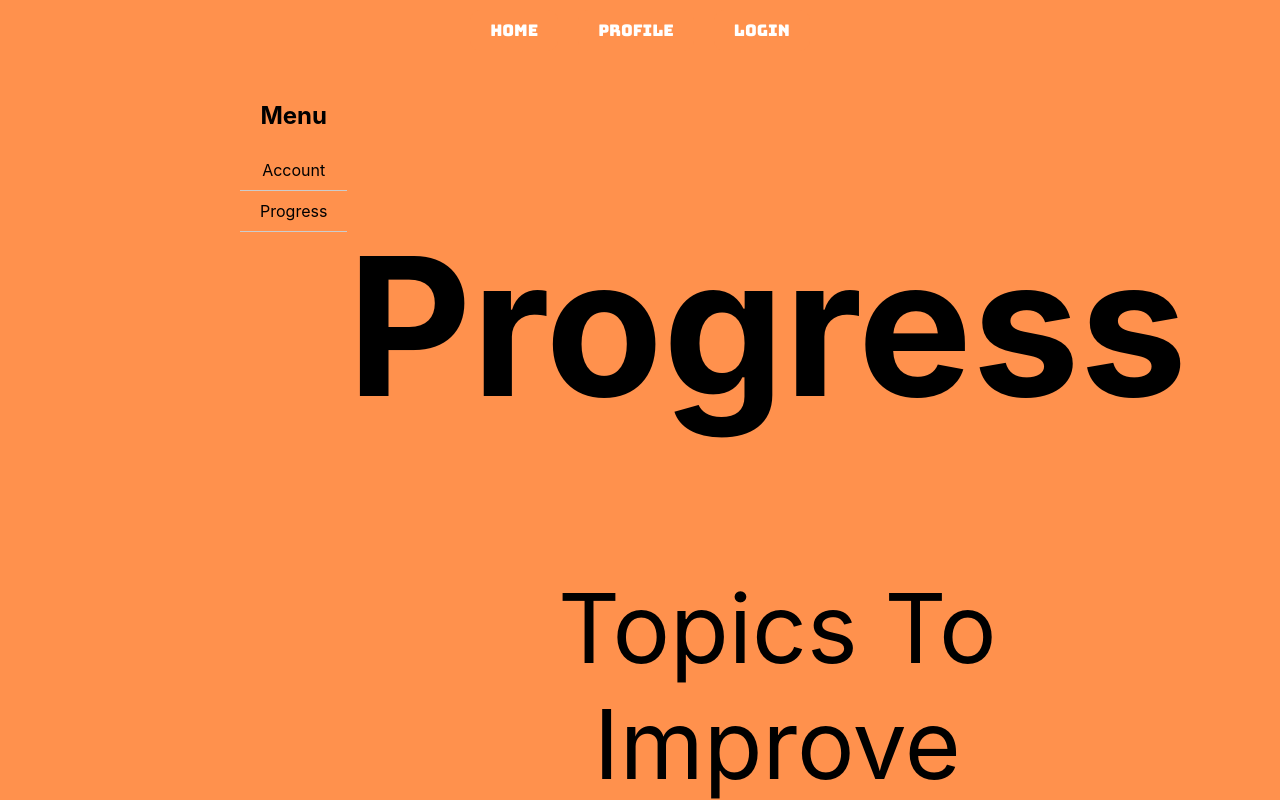
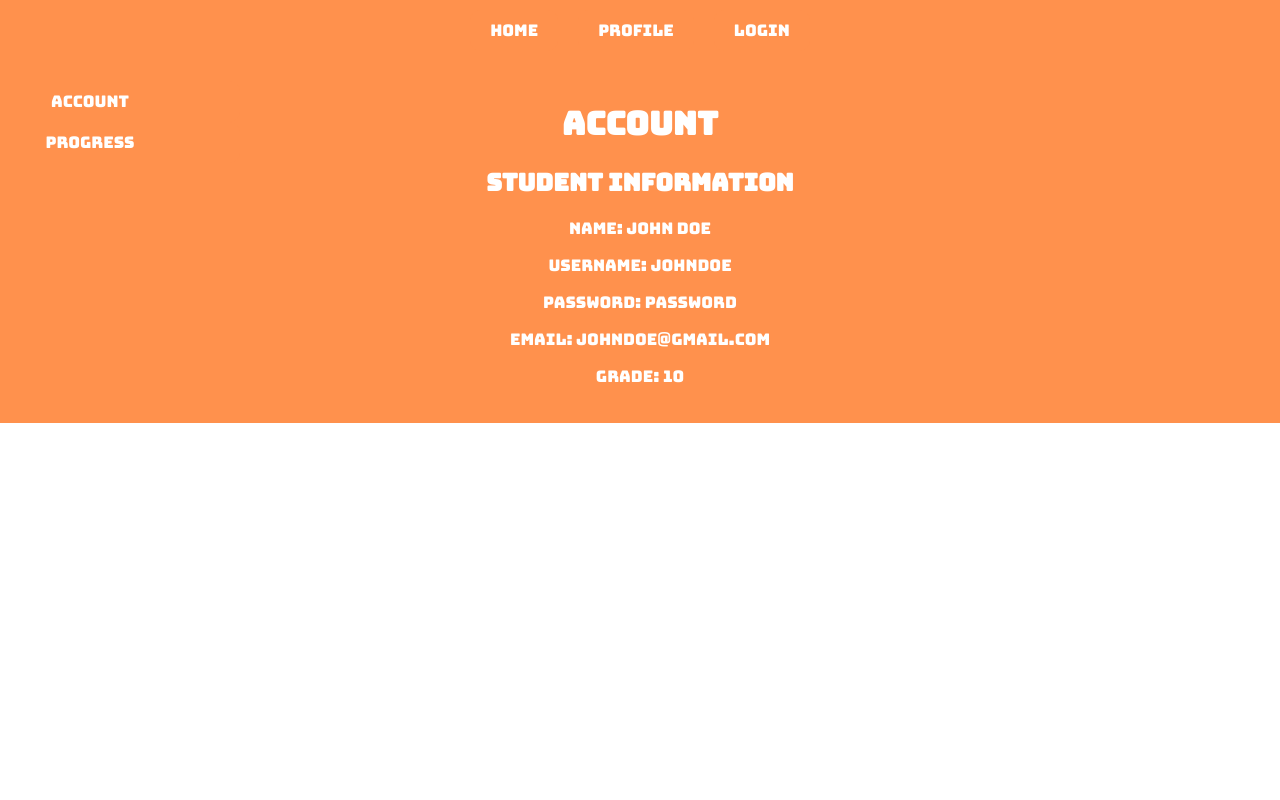
Before and after one commit to jasoncUD/Bazinga, a React (Create React App) app in the folder bazinga-web/: page / in a window 1280 px wide. Both pictures are taken after a click on the button "Profile". Shown: the top 800 px of the page. Built offline with nearby package versions, Linux system fonts and the light colour scheme.

Commit message:
more css

```diff
--- a/bazinga-web/src/Pages/ProfilePage/ProfileComponents/Account.css
+++ b/bazinga-web/src/Pages/ProfilePage/ProfileComponents/Account.css
@@ -0,0 +1,5 @@
+.header1 {
+    color: white;
+    padding: 200px, 20px;
+    font-family: "Bungee", sans-serif;
+}
--- a/bazinga-web/src/Pages/ProfilePage/ProfileComponents/Account.tsx
+++ b/bazinga-web/src/Pages/ProfilePage/ProfileComponents/Account.tsx
@@ -10,7 +10,7 @@ function Account(props: AccountProps) {
 
   return (
     <div>
-        <div className="header">
+        <div className="header1">
             <h1>Account</h1>
             <h2>Student Information</h2>
           <p>Name: {props.student.name}</p>
--- a/bazinga-web/src/Pages/ProfilePage/ProfileComponents/Progress.css
+++ b/bazinga-web/src/Pages/ProfilePage/ProfileComponents/Progress.css
@@ -0,0 +1,5 @@
+.header1 {
+    color: white;
+    padding: 200px, 20px;
+    font-family: "Bungee", sans-serif;
+}
--- a/bazinga-web/src/Pages/ProfilePage/ProfileComponents/Progress.tsx
+++ b/bazinga-web/src/Pages/ProfilePage/ProfileComponents/Progress.tsx
@@ -9,10 +9,10 @@ interface ProgressProps {
 function Progress(props: ProgressProps) {
   return (
     <div>
-      <div className="header">
+      <div className="header1">
         <h1>Progress</h1>
         <div className="student-info">
-          <p>Topics To Improve</p>
+          <p>Topics To Improve:</p>
           <ul>
             {props.student.incompleteCourses.map((course, index) => (
               <li key={index}>{course}</li>
--- a/bazinga-web/src/Pages/ProfilePage/ProfilePage.css
+++ b/bazinga-web/src/Pages/ProfilePage/ProfilePage.css
@@ -9,7 +9,7 @@
   }
 
   .student-info {
-    margin-top: 20px;
+    margin-top: 30px;
   }
 
   .student-info h2 {
@@ -51,16 +51,23 @@
     list-style-type: none;
     padding: 0;
     margin: 0;
+    margin-left: -300px;
   }
 
   .menu-item {
     padding: 10px 20px;
+    font-size: 16px;
+    color: white;
+    background-color: #ff914d;
+    border: none;
+    border-radius: 10px;
     cursor: pointer;
-    border-bottom: 1px solid #ccc;
+    transition: background-color 0.3s ease;
+    font-family: "Bungee", sans-serif;
   }
 
   .menu-item:hover {
-    background-color: #e0e0e0;
+    background-color: #fd7824;
   }
 
   .main-content {
--- a/bazinga-web/src/Pages/ProfilePage/ProfilePage.tsx
+++ b/bazinga-web/src/Pages/ProfilePage/ProfilePage.tsx
@@ -6,7 +6,7 @@ import Progress from "./ProfileComponents/Progress";
 interface ProfilePageProps {}
 
 const ProfilePage: FC<ProfilePageProps> = () => {
-  const [activeTab, setActiveTab] = useState("progress");
+  const [activeTab, setActiveTab] = useState("account");
   const handleTabChange = (tab: string) => {
     setActiveTab(tab);
   };
@@ -26,7 +26,6 @@ const ProfilePage: FC<ProfilePageProps> = () => {
     <div className="profile-container">
       <div className="sidebar">
         <div className="sidebar-header">
-          <h2>Menu</h2>
         </div>
         <ul className="menu-list">
           <li onClick={() => handleTabChange("account")} className="menu-item">
```
